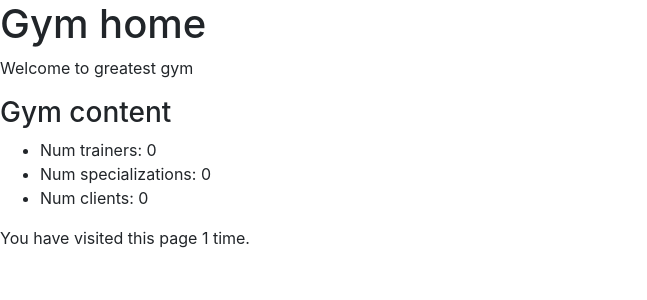
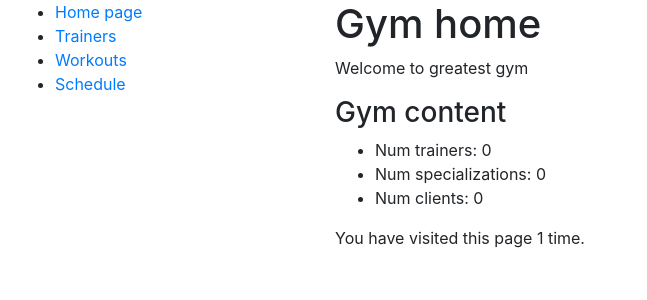
Before and after one commit to dmytro-malyk-dm/gym-manager, a Django app: page / in a window 1280 px wide. Shown: the top 300 px of the page, without its empty margins (0-647 px from the left). Run offline with Django 5.2, Linux system fonts and the light colour scheme; data that the repository does not hold is empty.

Commit message:
Add base template and sidebar

```diff
--- a/templates/base.html
+++ b/templates/base.html
@@ -11,9 +11,18 @@
         integrity="sha384-xOolHFLEh07PJGoPkLv1IbcEPTNtaed2xpHsD9ESMhqIYd0nLMwNLD69Npy4HI+N" crossorigin="anonymous">
 </head>
 <body>
-<div>
-  {% block content %}
-  {% endblock %}
+<div class="container-fluid">
+  <div class="row">
+    <div class="col-sm-3">
+      {% block sidebar %}
+        {% include "includes/sidebar.html" %}
+      {% endblock %}
+    </div>
+    <div class="col-sm-9">
+      {% block content %}
+      {% endblock %}
+    </div>
+  </div>
 </div>
 </body>
 </html>
--- /dev/null
+++ b/templates/includes/sidebar.html
@@ -0,0 +1,14 @@
+<ul>
+  <li>
+    <a href="#">Home page</a>
+  </li>
+  <li>
+    <a href="#">Trainers</a>
+  </li>
+  <li>
+    <a href="#">Workouts</a>
+  </li>
+  <li>
+    <a href="#">Schedule</a>
+  </li>
+</ul>
```
